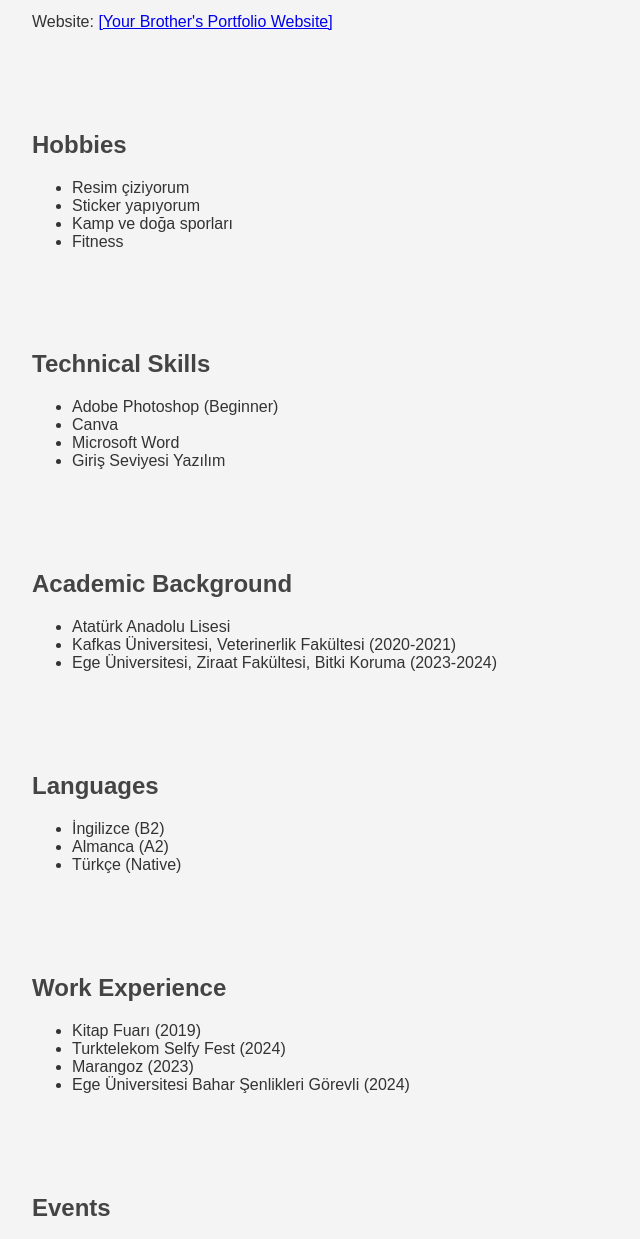
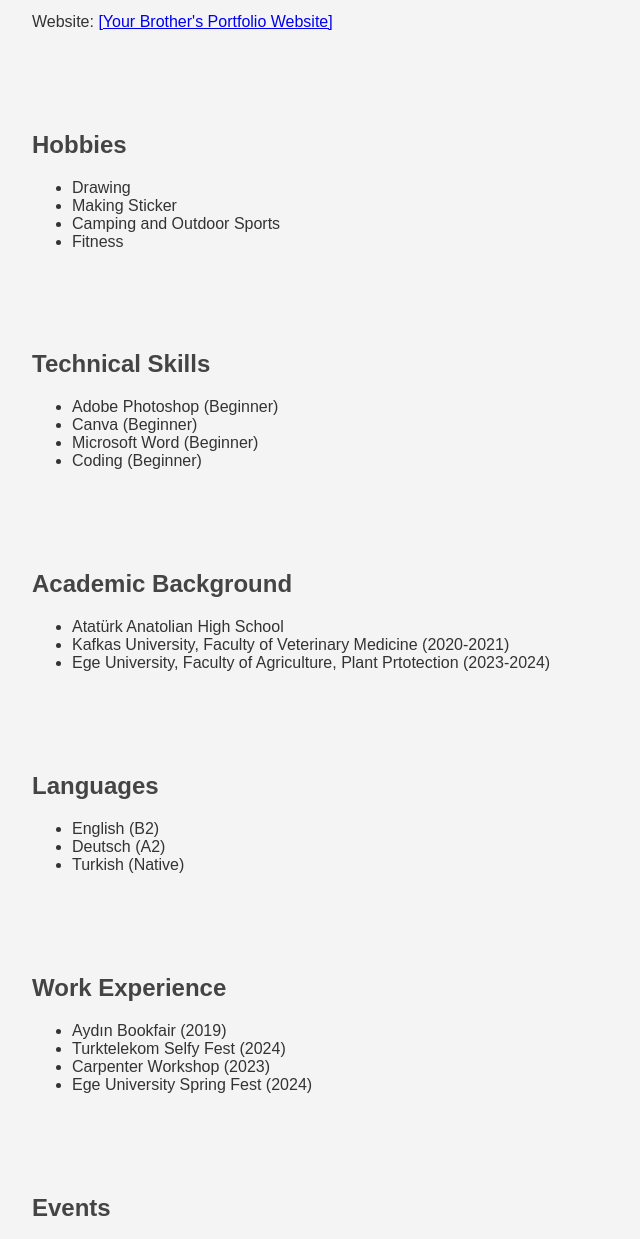
Before and after one commit to onatoymak/portfolio, a plain HTML site: page index.html in a window 1280 px wide. Shown: the part 838-2077 px from the top of the page, without its empty margins (0-640 px from the left). Drawn offline with Linux system fonts and the light colour scheme.

Commit message:
Update index.html

```diff
--- a/index.html
+++ b/index.html
@@ -38,52 +38,52 @@
     </section>
     <section id="contact">
         <h2>Contact</h2>
-        <p>Email: [Your Brother's Email]</p>
-        <p>Phone: [Your Brother's Phone Number]</p>
+        <p>Email: Umut Onat Oymak </p>
+        <p>Phone: +90 5325990364 </p>
         <p>LinkedIn: <a href="link-to-linkedin-profile">[Your Brother's LinkedIn]</a></p>
         <p>Website: <a href="link-to-portfolio-website">[Your Brother's Portfolio Website]</a></p>
     </section>
     <section id="hobbies">
         <h2>Hobbies</h2>
         <ul>
-            <li>Resim çiziyorum</li>
-            <li>Sticker yapıyorum</li>
-            <li>Kamp ve doğa sporları</li>
-            <li>Fitness</li>
+            <li>Drawing </li>
+            <li>Making Sticker </li>
+            <li>Camping and Outdoor Sports </li>
+            <li>Fitness </li>
         </ul>
     </section>
     <section id="skills">
         <h2>Technical Skills</h2>
         <ul>
-            <li>Adobe Photoshop (Beginner)</li>
-            <li>Canva</li>
-            <li>Microsoft Word</li>
-            <li>Giriş Seviyesi Yazılım</li>
+            <li>Adobe Photoshop (Beginner) </li>
+            <li>Canva (Beginner) </li>
+            <li>Microsoft Word (Beginner) </li>
+            <li>Coding (Beginner) </li>
         </ul>
     </section>
     <section id="academic">
         <h2>Academic Background</h2>
         <ul>
-            <li>Atatürk Anadolu Lisesi</li>
-            <li>Kafkas Üniversitesi, Veterinerlik Fakültesi (2020-2021)</li>
-            <li>Ege Üniversitesi, Ziraat Fakültesi, Bitki Koruma (2023-2024)</li>
+            <li>Atatürk Anatolian High School </li>
+            <li>Kafkas University, Faculty of Veterinary Medicine (2020-2021)</li>
+            <li>Ege University, Faculty of Agriculture, Plant Prtotection (2023-2024)</li>
         </ul>
     </section>
     <section id="languages">
         <h2>Languages</h2>
         <ul>
-            <li>İngilizce (B2)</li>
-            <li>Almanca (A2)</li>
-            <li>Türkçe (Native)</li>
+            <li>English (B2)</li>
+            <li>Deutsch (A2)</li>
+            <li>Turkish (Native)</li>
         </ul>
     </section>
     <section id="work">
         <h2>Work Experience</h2>
         <ul>
-            <li>Kitap Fuarı (2019)</li>
+            <li>Aydın Bookfair (2019)</li>
             <li>Turktelekom Selfy Fest (2024)</li>
-            <li>Marangoz (2023)</li>
-            <li>Ege Üniversitesi Bahar Şenlikleri Görevli (2024)</li>
+            <li>Carpenter Workshop (2023)</li>
+            <li>Ege University Spring Fest  (2024)</li>
         </ul>
     </section>
     <section id="events">
```
